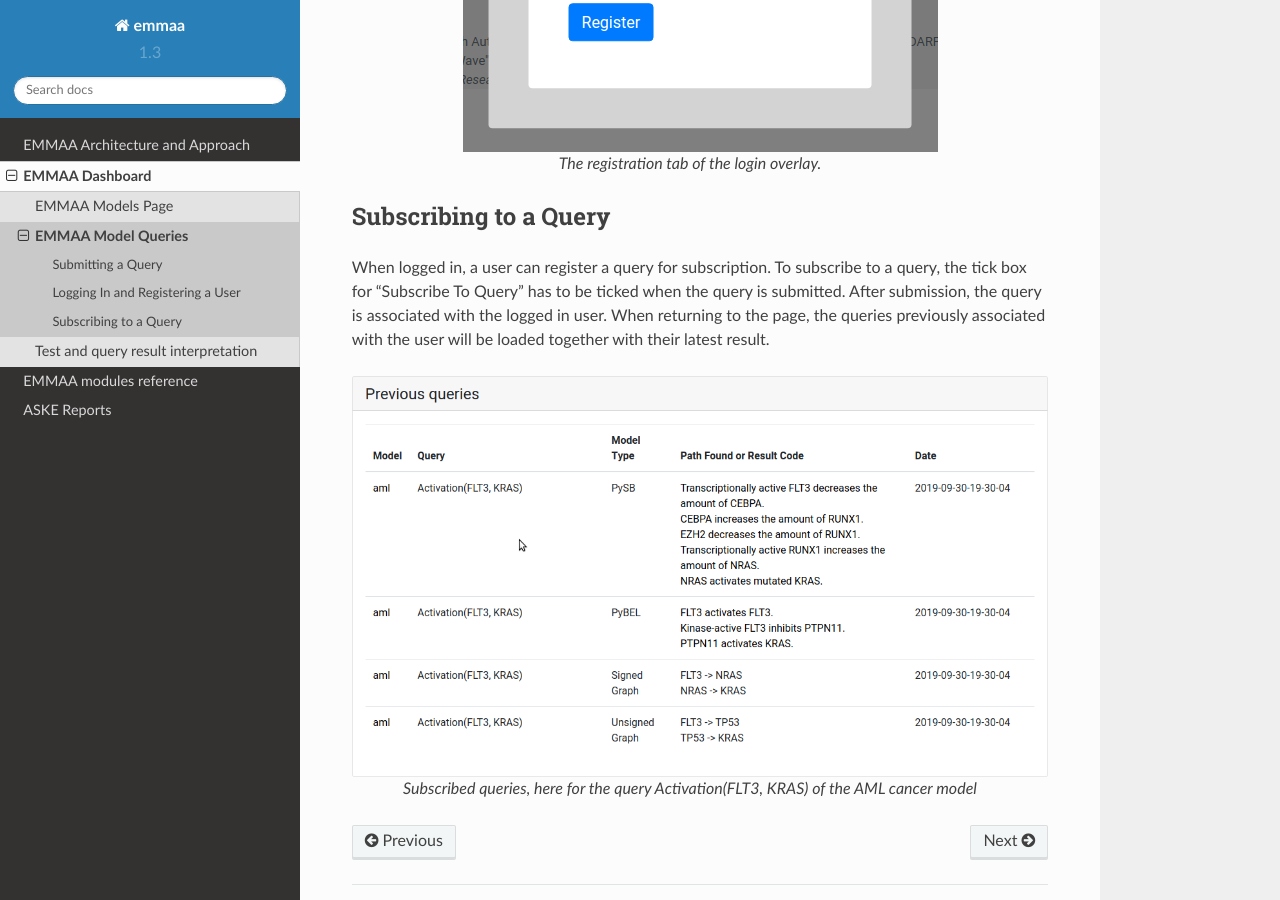
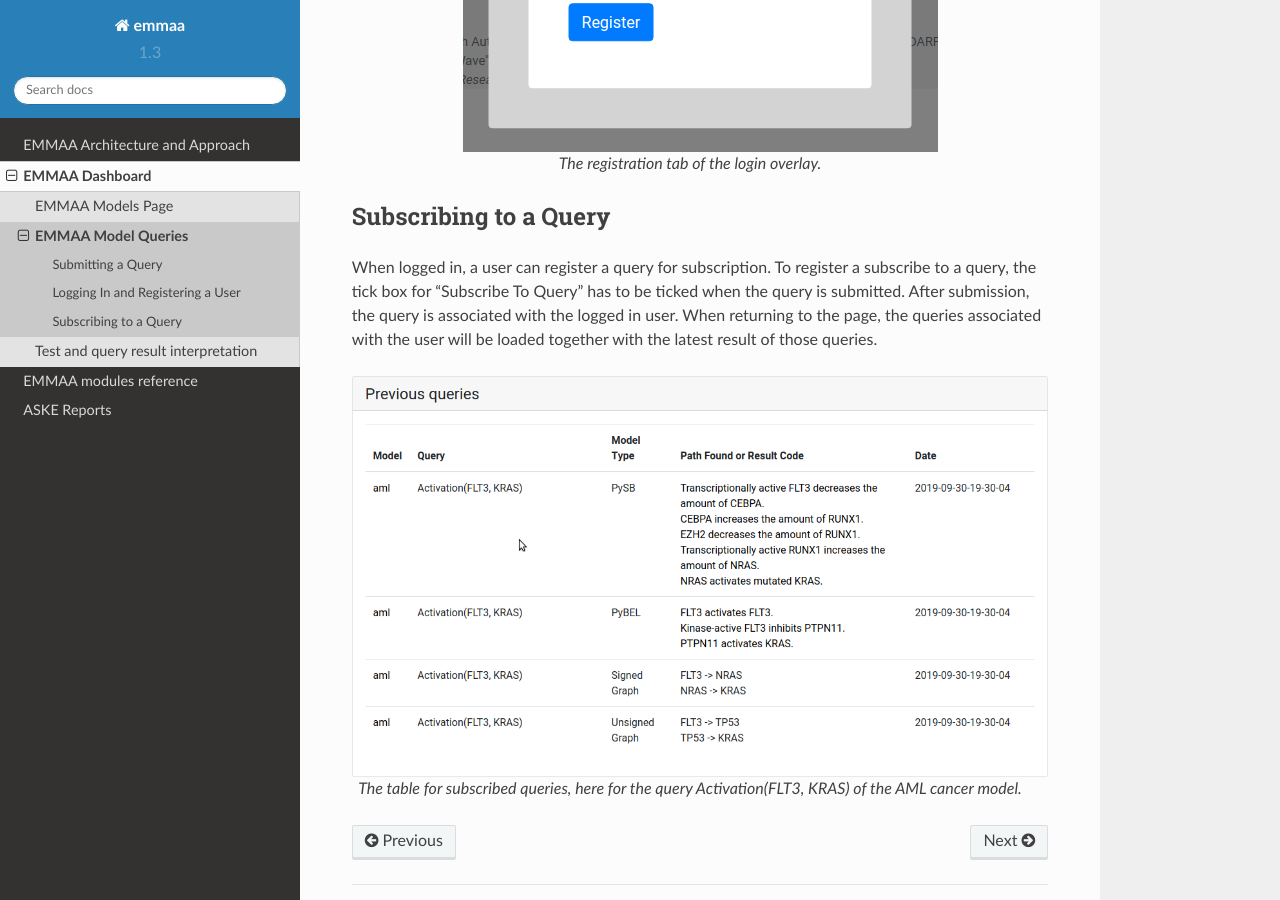
Before and after one commit to gyorilab/emmaa, a Sphinx documentation site: the page built from doc/dashboard/model_queries.rst, in a window 1280 px wide and 900 px high, scrolled down 3355 px. Built offline with Sphinx 7.4.7 and the Read the Docs theme 2.0.0, drawn with Linux system fonts in a browser that asks for light colours; some of the changed text lies outside the part shown.

Commit message:
Query page grammar fixes

```diff
--- a/doc/dashboard/model_queries.rst
+++ b/doc/dashboard/model_queries.rst
@@ -70,15 +70,15 @@ don't already have one.
 Subscribing to a Query
 ----------------------
 
-When logged in, a user can register a query for subscription. To subscribe to
-a query, the tick box for "Subscribe To Query" has to be ticked when the query
-is submitted. After submission, the query is associated with the logged in
-user. When returning to the page, the queries previously associated with the
-user will be loaded together with their latest result.
+When logged in, a user can register a query for subscription. To register a
+subscribe to a query, the tick box for "Subscribe To Query" has to be ticked
+when the query is submitted. After submission, the query is associated with
+the logged in user. When returning to the page, the queries associated with
+the user will be loaded together with the latest result of those queries.
 
 .. figure:: ../_static/images/subscribed_queries.png
   :align: center
   :figwidth: 100 %
 
-  *Subscribed queries, here for the query Activation(FLT3, KRAS) of the AML
-  cancer model*
+  *The table for subscribed queries, here for the query Activation(FLT3, KRAS)
+  of the AML cancer model.*
```
Also changed, not shown: other parts of doc/dashboard/model_queries.rst (+3 -3 lines).
